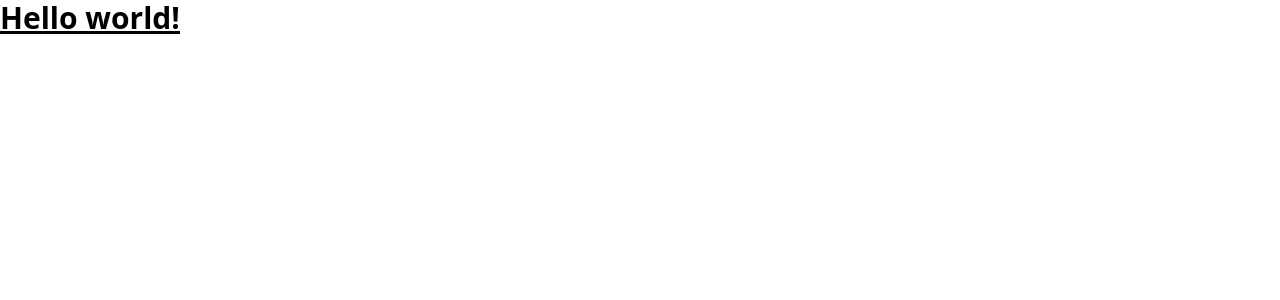
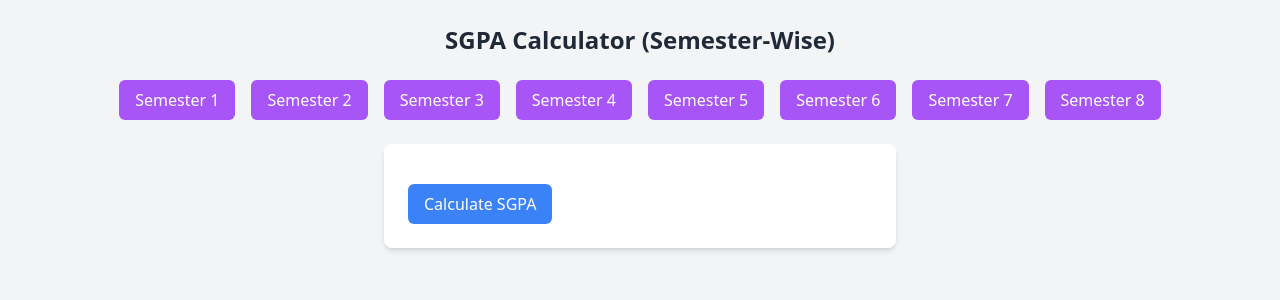
Before and after one commit to Sudeep2704/SGPA-Calculator-kperp, a React (Create React App) app in the folder my-app/: page / in a window 1280 px wide. Shown: the top 300 px of the page. Built offline with nearby package versions, Linux system fonts and the light colour scheme.

Commit message:
Sgpa Calculator

```diff
--- a/my-app/src/App.js
+++ b/my-app/src/App.js
@@ -1,7 +1,203 @@
+import React, { useState } from "react";
+
 export default function App() {
+  const [courses, setCourses] = useState([]);
+  const [sgpa, setSGPA] = useState(null);
+
+  // Predefined subject credits and names for each semester
+  const semesterWiseCredits = {
+    1: [
+      { subject: "Math(DE & LA)", credits: 4 },
+      { subject: "Physics", credits: 3 },
+      { subject: "Science Elective ", credits: 2 },
+      { subject: "Engineering Elective", credits: 2 },
+      { subject: "Science of Living Systems", credits: 2 },
+      { subject: "Environmental Science", credits: 2 },
+      { subject: "Physics Lab", credits: 1 },
+      { subject: "Programming Lab ", credits: 4 },
+      { subject: "Engineering Drawing & Graphics", credits: 1 },
+    ],
+    2: [
+      { subject: "Chemistry", credits: 3 },
+      { subject: "Math(T & NA)", credits: 4 },
+      { subject: "English", credits: 2 },
+      { subject: "Basic Electronics", credits: 2 },
+      { subject: "Basic Electrical Engineering ", credits: 2 },
+      { subject: "HASS Elective I", credits: 2 },
+      { subject: "Chemistry Lab", credits: 1 },
+      { subject: "Engineering Lab(BEE) ", credits: 1 },
+      { subject: "Workshop", credits: 1 },
+      { subject: "Sports & Yoga", credits: 1 },
+      { subject: "Communication Lab", credits: 1 },
+    ],
+    3: [
+      { subject: "Scientific and Technical Writing", credits: 2 },
+      { subject: "Probability and Statistics", credits: 4 },
+      { subject: "Industry 4.0 Technologies", credits: 2 },
+      { subject: "Data Structures", credits: 4 },
+      { subject: "Digital Systems Design", credits: 3 },
+      { subject: "Automata Theory and Formal Languages", credits: 4 },
+      { subject: "Data Structures Lab", credits: 1},
+      { subject: "Digital Systems Design Lab", credits: 1 },
+    ],
+    4: [
+      { subject: "HASS Elective II", credits: 2 },
+      { subject: "Discrete Mathematics", credits: 4 },
+      { subject: "Operating Systems", credits: 3 },
+      { subject: "Object Oriented Programming using Java", credits: 3 },
+      { subject: "Database Management Systems", credits: 3 },
+      { subject: "Computer Organization and Architecture", credits: 4 },
+      { subject: "Operating Systems Lab", credits: 1 },
+      { subject: "Object Oriented Programming using Java Lab", credits: 1 },
+      { subject: "Database Management Systems Lab", credits: 1 },
+      { subject: "Vocational Electives", credits: 1 },
+    ],
+    5: [
+      { subject: "Engineering Economics & Costing", credits: 3 },
+      { subject: "Design and Analysis of Algorithms", credits: 3 },
+      { subject: "Software Engineering", credits: 4 },
+      { subject: "Computer Networks", credits: 3 },
+      { subject: "Professional Elective-I", credits: 3 },
+      { subject: "Professional Elective-II", credits: 3 },
+      { subject: "Algorithms Laboratory", credits: 1 },
+      { subject: "Computer Networks Laboratory", credits: 1 },
+      { subject: "K-Explore Open Elective-I", credits: 1 },
+    ],
+    6: [
+      { subject: "HASS Elective-III", credits: 3 },
+      { subject: "Machine Learning", credits: 4 },
+      { subject: "Artificial Intelligence", credits: 3 },
+      { subject: "Professional Elective-III", credits: 3 },
+      { subject: "Open Elective-II/MI-1", credits: 3 },
+      { subject: "Universal Human Values", credits: 3 },
+      { subject: "Artificial Intelligence Laboratory", credits: 1 },
+      { subject: "Applications Development Laboratory", credits: 2 },
+      { subject: "Mini Project", credits: 2 },
+    ],
+    7: [
+      { subject: "Professional Elective-IV", credits: 3 },
+      { subject: "Engineering Professional Practice", credits: 2 },
+      { subject: "Open Elective-III/ (MI-II)", credits: 3 },
+      { subject: "Minor-III(Optional)", credits: 3 },
+      { subject: "Minor-IV(Optional)", credits: 3 },
+      { subject: "Project-I", credits: 5 },
+      { subject: "Internship", credits: 2 },
+      { subject: "MI-(Computing Laboratory)", credits: 2 },
+    ],
+    8: [
+      { subject: "Professional Elective-V", credits: 3 },
+      { subject: "Open Elective-IV/Minor-V (Optional)", credits: 3 },
+      { subject: "Minor-VI", credits: 3 },
+      { subject: "Project-II", credits: 9 },
+    ],
+  };
+
+  // Populate courses based on selected semester
+  const populateCoursesForSemester = (semester) => {
+    const subjects = semesterWiseCredits[semester];
+    if (subjects) {
+      setCourses(subjects.map((subj) => ({ marks: "", credits: subj.credits, subject: subj.subject })));
+    } else {
+      alert("No subjects found for the selected semester.");
+    }
+  };
+
+  // Handle input changes
+  const handleInputChange = (index, field, value) => {
+    const updatedCourses = [...courses];
+    updatedCourses[index][field] = value;
+    setCourses(updatedCourses);
+  };
+
+  // Map marks to grade points
+  const getGradePoint = (marks) => {
+    if (marks < 40) return 0; // F
+    if (marks >= 40 && marks < 50) return 4; // D
+    if (marks >= 50 && marks < 60) return 5; // C
+    if (marks >= 60 && marks < 70) return 6; // B
+    if (marks >= 70 && marks < 80) return 7; // A
+    if (marks >= 80 && marks < 90) return 8; // E
+    if (marks >= 90 && marks <= 100) return 10; // O
+    return 0; // Invalid marks
+  };
+
+  // Calculate SGPA
+  const calculateSGPA = () => {
+    let totalPoints = 0;
+    let totalCredits = 0;
+
+    for (const course of courses) {
+      const marks = parseFloat(course.marks);
+      const creditHours = parseFloat(course.credits);
+
+      if (!isNaN(marks) && !isNaN(creditHours) && marks >= 0 && marks <= 100) {
+        const gradePoint = getGradePoint(marks);
+        totalPoints += gradePoint * creditHours;
+        totalCredits += creditHours;
+      } else {
+        alert("Please enter valid marks (0-100).");
+        return;
+      }
+    }
+
+    const sgpa = totalCredits > 0 ? totalPoints / totalCredits : 0;
+    setSGPA(sgpa.toFixed(2));
+  };
+
   return (
-    <h1 className="text-3xl font-bold underline">
-      Hello world!
-    </h1>
-  )
+    <div className="min-h-screen bg-gray-100 flex flex-col items-center p-6">
+      <h1 className="text-2xl font-bold text-gray-800 mb-6">
+        SGPA Calculator (Semester-Wise)
+      </h1>
+      <div className="flex space-x-4 mb-6">
+        {Object.keys(semesterWiseCredits).map((semester) => (
+          <button
+            key={semester}
+            onClick={() => populateCoursesForSemester(semester)}
+            className="bg-purple-500 text-white px-4 py-2 rounded-md hover:bg-purple-600 focus:ring-2 focus:ring-purple-500 focus:bg-purple-800 focus:outline-none"
+          >
+            Semester {semester}
+          </button>
+        ))}
+      </div>
+      <div className="w-full max-w-lg bg-white shadow-md rounded-lg p-6">
+        {courses.map((course, index) => (
+          <div key={index} className="mb-6">
+            <label className="block text-gray-700 font-medium mb-2">{course.subject}</label>
+            <div className="flex space-x-4 items-center">
+              <input
+                type="number"
+                placeholder={`Marks (0-100)`}
+                value={course.marks}
+                onChange={(e) =>
+                  handleInputChange(index, "marks", e.target.value)
+                }
+                className="flex-1 border border-gray-300 rounded-md px-3 py-2 focus:outline-none focus:ring-2 focus:ring-blue-400"
+              />
+              <input
+                type="number"
+                placeholder={`Credits for ${course.subject}`}
+                value={course.credits}
+                readOnly
+                className="flex-1 border border-gray-300 rounded-md px-3 py-2 bg-gray-100 cursor-not-allowed"
+              />
+            </div>
+          </div>
+        ))}
+        <div className="flex justify-between mt-4">
+          <button
+            onClick={calculateSGPA}
+            className="bg-blue-500 text-white px-4 py-2 rounded-md hover:bg-blue-600 focus:ring-2 focus:ring-blue-400 focus:outline-none"
+          >
+            Calculate SGPA
+          </button>
+        </div>
+        {sgpa !== null && (
+          <div className="mt-6 bg-blue-100 text-blue-800 p-4 rounded-md">
+            <h3 className="text-lg font-medium">Your SGPA: {sgpa}</h3>
+          </div>
+        )}
+      </div>
+    </div>
+  );
 }
```
